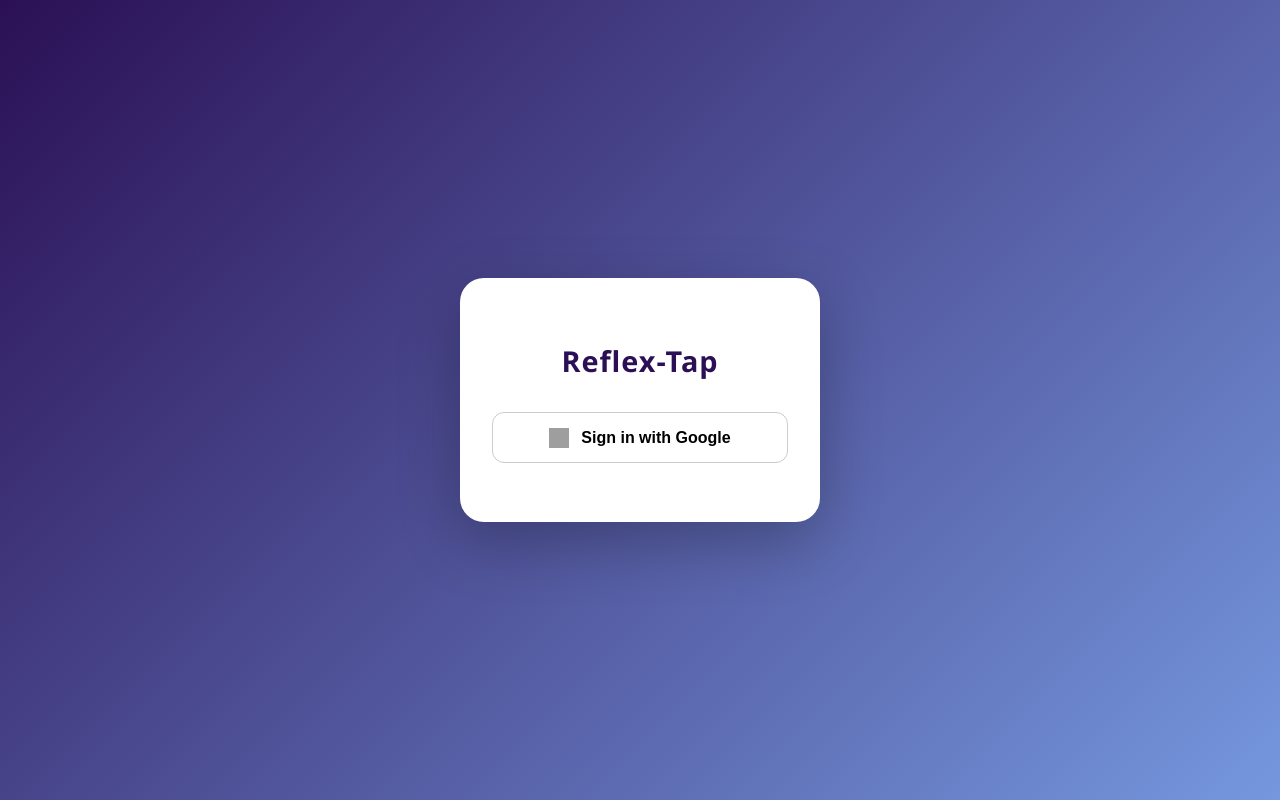
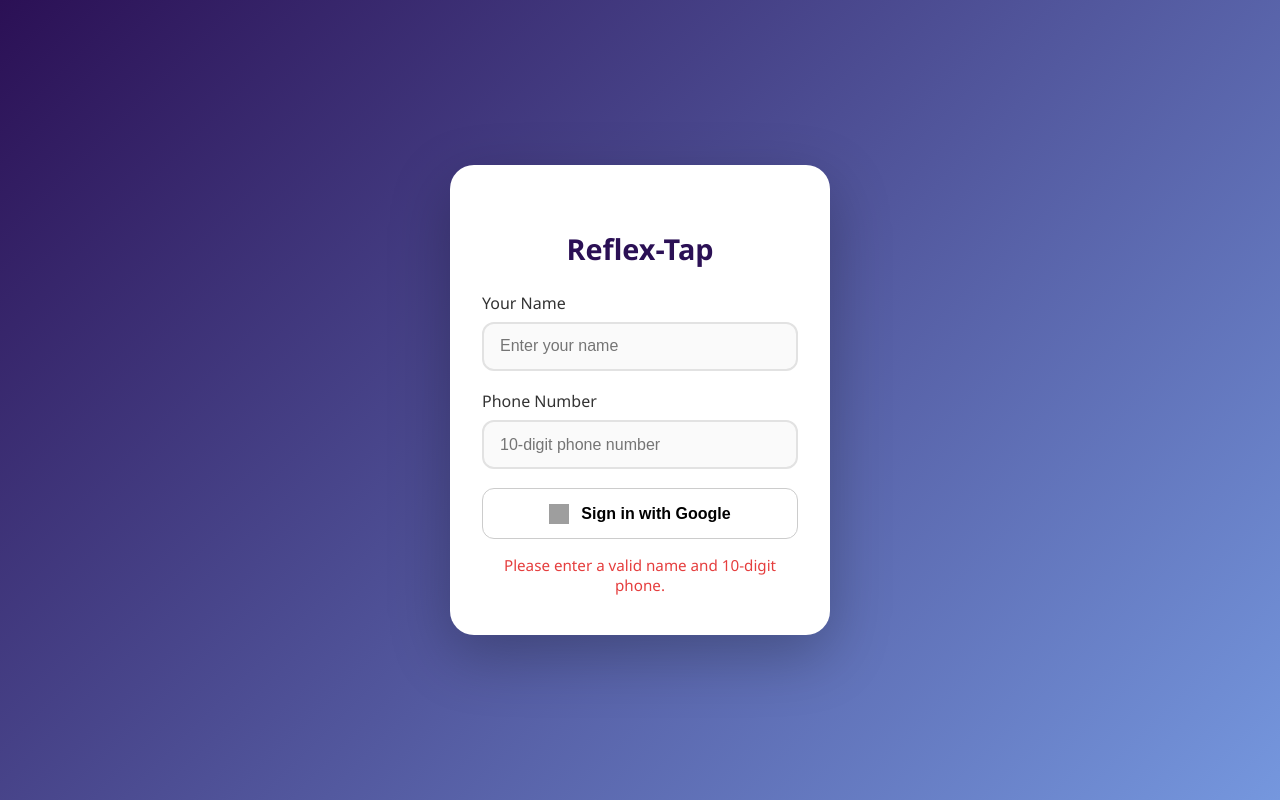
Before and after one commit to ffab6034/reflex, a plain HTML site: page index.html in a window 1280 px wide. Both pictures are taken after a click on the button "Sign in with Google". Drawn offline with Linux system fonts and the light colour scheme; no server answers; grey boxes are pictures that could not be loaded.

Commit message:
updated google sign in

```diff
--- a/index.html
+++ b/index.html
@@ -34,9 +34,8 @@
       padding: 2.5rem 2rem;
       border-radius: 24px;
       width: 100%;
-      max-width: 360px;
+      max-width: 380px;
       box-shadow: 0 20px 60px rgba(0, 0, 0, 0.25);
-      text-align: center;
       animation: fadeInUp 0.8s ease-out;
     }
 
@@ -47,9 +46,37 @@
 
     h2 {
       color: #2b1055;
-      margin-bottom: 2rem;
+      margin-bottom: 1.5rem;
       font-size: 1.8rem;
-      letter-spacing: 1px;
+      text-align: center;
+    }
+
+    .input-group {
+      margin-bottom: 1.2rem;
+    }
+
+    label {
+      display: block;
+      font-weight: 500;
+      margin-bottom: 0.5rem;
+      color: #333;
+    }
+
+    input[type="text"], input[type="tel"] {
+      width: 100%;
+      padding: 0.85rem 1rem;
+      font-size: 1rem;
+      border: 2px solid #e2e2e2;
+      border-radius: 12px;
+      background-color: #fafafa;
+      transition: 0.3s ease;
+    }
+
+    input:focus {
+      border-color: #667eea;
+      background-color: #fff;
+      outline: none;
+      box-shadow: 0 0 0 3px rgba(102, 126, 234, 0.3);
     }
 
     #google-login {
@@ -79,9 +106,14 @@
     }
 
     #message {
-      margin-top: 1.2rem;
+      text-align: center;
+      margin-top: 1rem;
       font-size: 0.95rem;
-      color: #444;
+    }
+
+    button:disabled {
+      opacity: 0.6;
+      cursor: not-allowed;
     }
 
     @media (max-width: 500px) {
@@ -93,15 +125,26 @@
 <body>
   <div class="login-container">
     <h2>Reflex-Tap</h2>
+
+    <div class="input-group">
+      <label for="name">Your Name</label>
+      <input type="text" id="name" placeholder="Enter your name" required />
+    </div>
+
+    <div class="input-group">
+      <label for="phone">Phone Number</label>
+      <input type="tel" id="phone" placeholder="10-digit phone number" pattern="[0-9]{10}" required />
+    </div>
+
     <button id="google-login">
       <img src="https://developers.google.com/identity/images/g-logo.png" alt="G" />
       Sign in with Google
     </button>
+
     <div id="message"></div>
   </div>
 
   <script>
-    // Firebase Config
     const firebaseConfig = {
       apiKey: "AIzaSyCpZUZ_V-m1i71hB58T3QHKcapL_qs_49M",
       authDomain: "reflex-tap-7815f.firebaseapp.com",
@@ -112,7 +155,6 @@
       measurementId: "G-ZDHDZJ7J0B"
     };
 
-    // Initialize Firebase
     firebase.initializeApp(firebaseConfig);
     const auth = firebase.auth();
     const db = firebase.firestore();
@@ -120,9 +162,18 @@
     const messageDiv = document.getElementById('message');
     const googleBtn = document.getElementById('google-login');
 
-    // Sign in with Google
     googleBtn.addEventListener('click', async () => {
+      const name = document.getElementById('name').value.trim();
+      const phone = document.getElementById('phone').value.trim();
+
+      if (!name || !/^\d{10}$/.test(phone)) {
+        messageDiv.style.color = "#e53e3e";
+        messageDiv.textContent = "Please enter a valid name and 10-digit phone.";
+        return;
+      }
+
       const provider = new firebase.auth.GoogleAuthProvider();
+
       try {
         const result = await auth.signInWithPopup(provider);
         const user = result.user;
@@ -133,27 +184,29 @@
 
         if (!snapshot.exists) {
           await userRef.set({
-            name: displayName,
+            name,
+            phone,
             email,
             photoURL,
             balance: 0,
             createdAt: firebase.firestore.FieldValue.serverTimestamp()
           });
+        } else {
+          await userRef.update({ name, phone }); // Optional update
         }
 
         localStorage.setItem("userId", uid);
         messageDiv.style.color = "#38a169";
         messageDiv.textContent = "Login successful! Redirecting...";
-
         setTimeout(() => window.location.href = "home.html", 1000);
       } catch (err) {
-        console.error("Sign-in Error:", err.message);
+        console.error("Login error:", err.message);
         messageDiv.style.color = "#e53e3e";
         messageDiv.textContent = "Login failed: " + err.message;
       }
     });
 
-    // Auto-login if already signed in
+    // Auto-login redirect
     auth.onAuthStateChanged(user => {
       if (user) {
         localStorage.setItem("userId", user.uid);
@@ -161,7 +214,7 @@
       }
     });
 
-    // Register service worker
+    // PWA service worker
     if ('serviceWorker' in navigator) {
       navigator.serviceWorker.register('sw.js').catch(console.error);
     }
```
